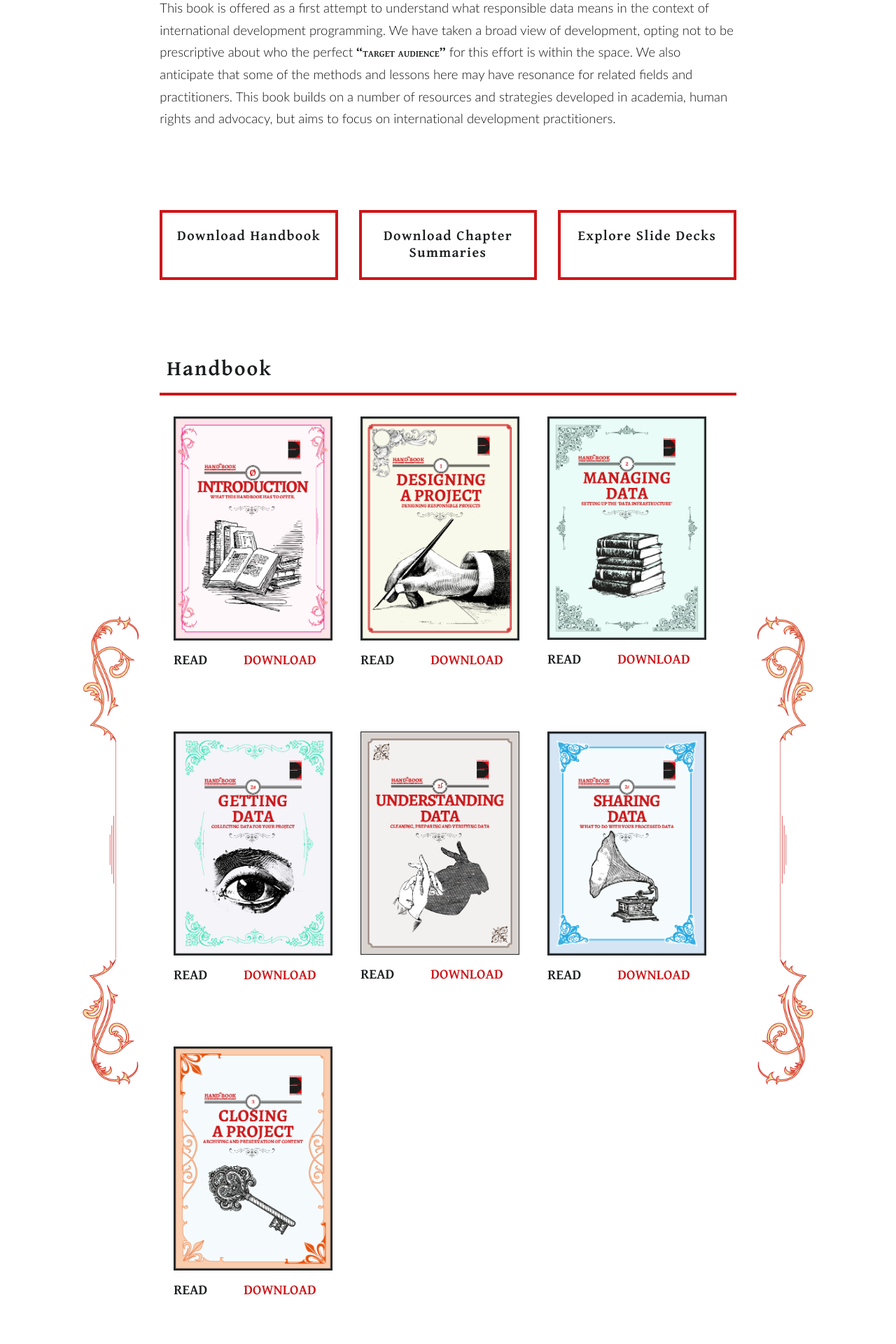
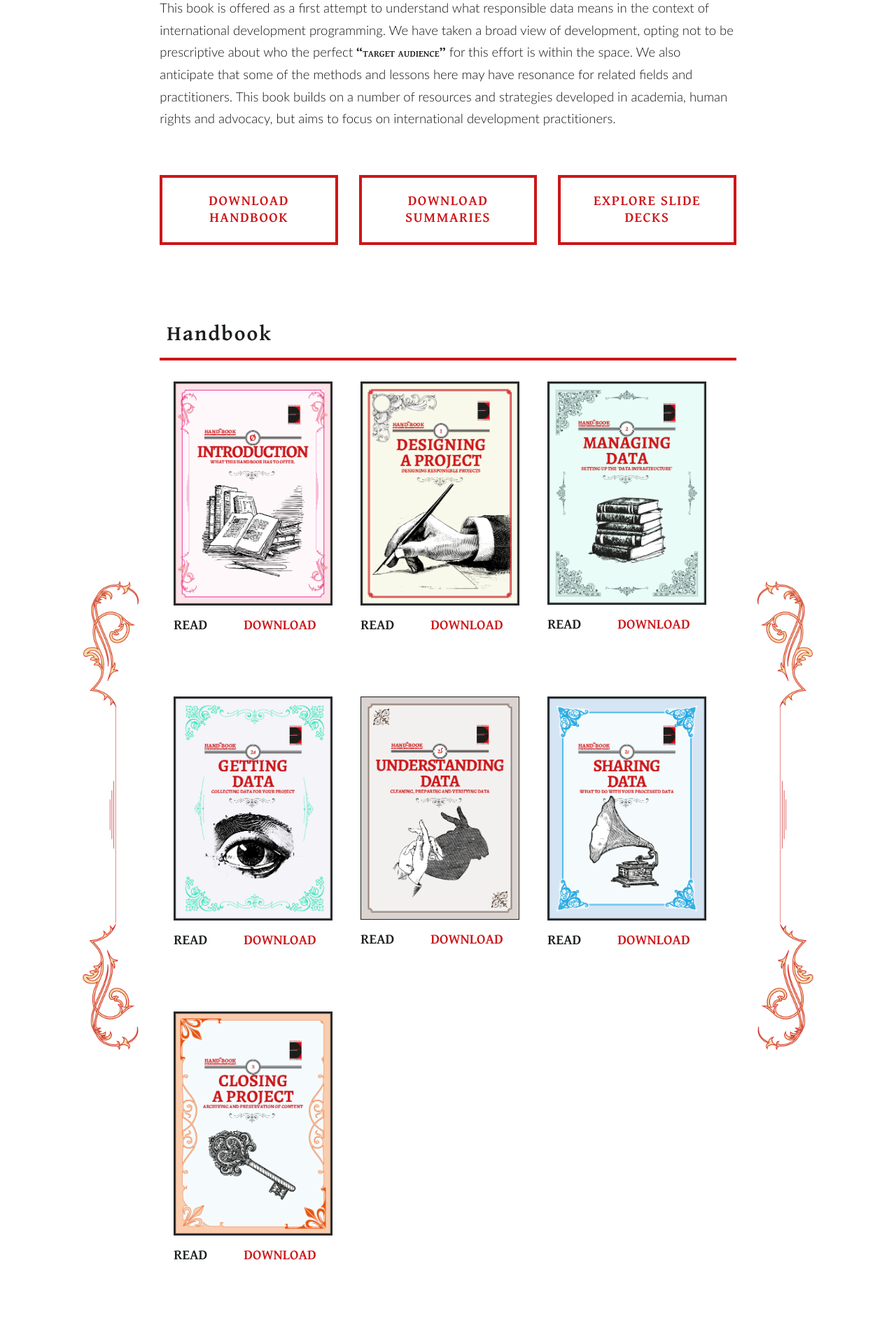
Before and after one commit to the-engine-room/responsible-data-handbook, a Jekyll site: the page built from index.html, in a window 1280 px wide. Shown: the part 597-2517 px from the top of the page at 70% size. Built offline with Jekyll 4.4.1, drawn with Linux system fonts in a browser that asks for light colours.

Commit message:
Update index

```diff
--- a/_sass/_layout.scss
+++ b/_sass/_layout.scss
@@ -811,10 +811,15 @@
 
 
 /* index button row */
+.sliderow{
+    padding: 50px 0 0 0;
+}
+.handbookrow{
+    padding: 100px 0 0 0;
+}
 
 .sliderow, .handbookrow{
         color: $black-color;
-        padding: 100px 0 0 0 ;
             h2.resource{
                 font-size: 30px;
                 padding: 0 0 10px 10px;
@@ -822,17 +827,18 @@
                 border-bottom: 4px solid $red-color;
             }
             a{
-                color: $black-color;
                 padding: 0;
 
                 h6{
                     text-align: center;
                     padding: 0;
                     margin: 0;
+                    color: $red-color;
                     line-height: 1.2em;
                     letter-spacing: 0.07em;
                     font-size: 20px;
                     vertical-align: middle;
+                    text-transform:uppercase;
 
                 }
 
@@ -845,6 +851,7 @@
                 padding: 20px;
                 min-height: 100px;
                 border: 4px solid $red-color;
+
 
             }
 
--- a/index.html
+++ b/index.html
@@ -38,28 +38,28 @@ layout: default
         <div class="row">
 
           <div class="col-md-4">
-            <div class="button">
 
-              <a href="{{ "/assets/pdf/responsible-data-handbook.pdf" | prepend: site.baseurl }}" target="_blank">
-                  <h6 class="downloadbook download">Download Handbook</h6></a>
 
-              </div>
+              <a href="{{ "/assets/pdf/responsible-data-handbook.pdf" | prepend: site.baseurl }}" target="_blank"><div class="button">
+                  <h6 class="downloadbook download">Download Handbook</h6></div></a>
+
+
           </div>
 
           <div class="col-md-4">
 
-            <div class="button">
-              <a href="{{ "/assets/pdf/responsible-data-handbook.pdf" | prepend: site.baseurl }}" target="_blank">
-              <h6 class="downloadbook download">Download Chapter Summaries</h6>
+
+              <a href="{{ "/assets/pdf/responsible-data-handbook.pdf" | prepend: site.baseurl }}" target="_blank"><div class="button">
+              <h6 class="downloadbook download">Download Summaries</h6></div>
             </a>
-            </div>
+
 
           </div>
 
           <div class="col-md-4">
-            <div class="button">
-              <a href="{{ "/pages/slides.html" | prepend: site.baseurl }}"><h6 class="downloadbook download">Explore Slide Decks</h6></a>
-            </div>
+
+              <a href="{{ "/pages/slides.html" | prepend: site.baseurl }}"><div class="button"><h6 class="downloadbook download">Explore Slide Decks</h6></div></a>
+
           </div>
         </div>
       </div>
```
